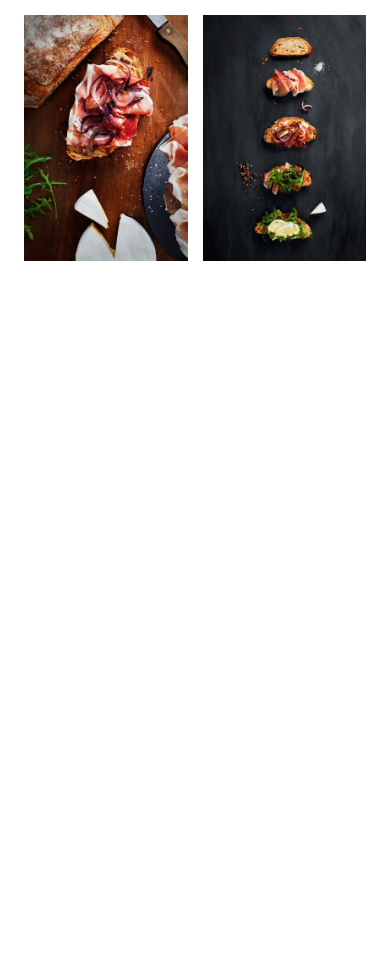
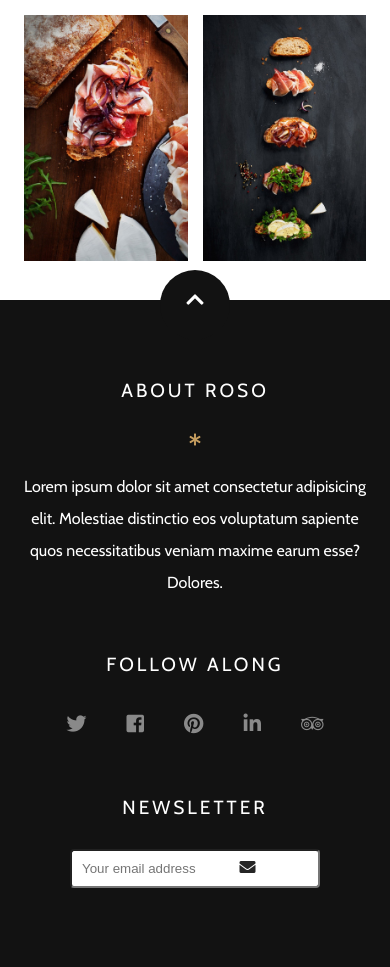
Before and after one commit to onyeepeace/cakery, a plain HTML site: page index.html in a window 390 px wide. Shown: the part 3771-4738 px from the top of the page. Before the commit the page ends 4071 px from the top, so only its background shows below. Drawn offline with nearby package versions, Linux system fonts and the light colour scheme; a web font is replaced by a local one.

Commit message:
mobile responsive

```diff
--- a/index.html
+++ b/index.html
@@ -151,6 +151,42 @@
             </div>
         </div>
     </section>
+
+    <footer>
+        <div class="container">
+            <div class="back-to-top">
+                <a href="#hero"><i class="fas fa-chevron-up"></i></a>
+            </div>
+            <div class="footer-content">
+                <div class="footer-content-about animate-up">
+                    <h4>About Roso</h4>
+                    <div class="asterisk"><i class="fas fa-asterisk"></i></div>
+                    <p>Lorem ipsum dolor sit amet consectetur adipisicing elit. Molestiae distinctio eos voluptatum sapiente quos necessitatibus veniam maxime earum esse? Dolores.</p>
+                </div>
+                <div class="footer-content-divider animate-bottom">
+                    <div class="social-media">
+                        <h4>Follow along</h4>
+                        <ul class="social-icons">
+                            <li><a href="#"><i class="fab fa-twitter"></i></a></li>
+                            <li><a href="#"><i class="fab fa-facebook-square"></i></a></li>
+                            <li><a href="#"><i class="fab fa-pinterest"></i></a></li>
+                            <li><a href="#"><i class="fab fa-linkedin-in"></i></a></li>
+                            <li><a href="#"><i class="fab fa-tripadvisor"></i></a></li>
+                        </ul>
+                    </div>
+                    <div class="newsletter-container">
+                        <h4>Newsletter</h4>
+                        <form action="" class="newsletter-form">
+                            <input type="text" class="newsletter-input" placeholder="Your email address">
+                            <button type="submit" class="newsletter-btn">
+                                <i class="fas fa-envelope"></i>
+                            </button>
+                        </form>
+                    </div>
+                </div>
+            </div>
+        </div>
+    </footer>
     <script src="index.js"></script>
 </body>
 </html>
--- a/style.css
+++ b/style.css
@@ -345,3 +345,100 @@ i.fa-times {
     background: url(/images/perfect-blend.jpg) center no-repeat;
     background-size: cover;
 }
+
+/* footer */
+footer {
+    padding: 7.9rem 0;
+    background-color: #121212;
+    color: #fff;
+    text-align: center;
+    position: relative;
+}
+
+.back-to-top {
+    width: 7rem;
+    height: 7rem;
+    background-color: #121212;
+    position: absolute;
+    top:  -3rem;
+    left: 50%;
+    transform: translateX(-50%);
+    border-radius: 50%;
+}
+
+.back-to-top i {
+    display: block;
+    color: #fff;
+    font-size: 2rem;
+    padding: 2rem;
+}
+
+/* .footer-content {
+    overflow: hidden;
+} */
+
+.footer-content h4 {
+    font-size: 1.9rem;
+    text-transform: uppercase;
+    font-weight: 100;
+    letter-spacing: 3px;
+    margin-bottom: 3rem;
+}
+
+.footer-content .asterisk {
+    margin: 2.4rem 0;
+}
+
+.footer-content-about {
+    margin-bottom: 5.4rem;
+}
+
+.footer-content-about p {
+    line-height: 2;
+}
+
+.social-icons {
+    list-style: none;
+    margin-bottom: 5.4rem;
+    display: flex;
+    justify-content: center;
+}
+
+.social-icons i {
+    font-size: 2rem;
+    color: #fff;
+    padding: 0.8rem 2rem;
+    opacity: 0.5;
+    transition: color .5s;
+}
+
+.social-icons i:hover, .social-icons i:focus {
+    color: var(--secondary-font-color);
+}
+
+.newsletter-form {
+    width: 100%;
+    position: relative;
+    display: flex;
+    justify-content: center;
+}
+
+.newsletter-input {
+    width: 100%;
+    max-width: 25rem;
+    padding: 1rem;
+    border-radius: .4rem;
+}
+
+.newsletter-btn {
+    background-color: transparent;
+    border: none;
+    color: var(--main-font-color-dark);
+    cursor: pointer;
+    font-size: 1.6rem;
+    padding: 1px .6rem;
+    position: absolute;
+    top: 50%;
+    transform: translateY(-50%);
+    margin-left: 10.5rem;
+}
```
